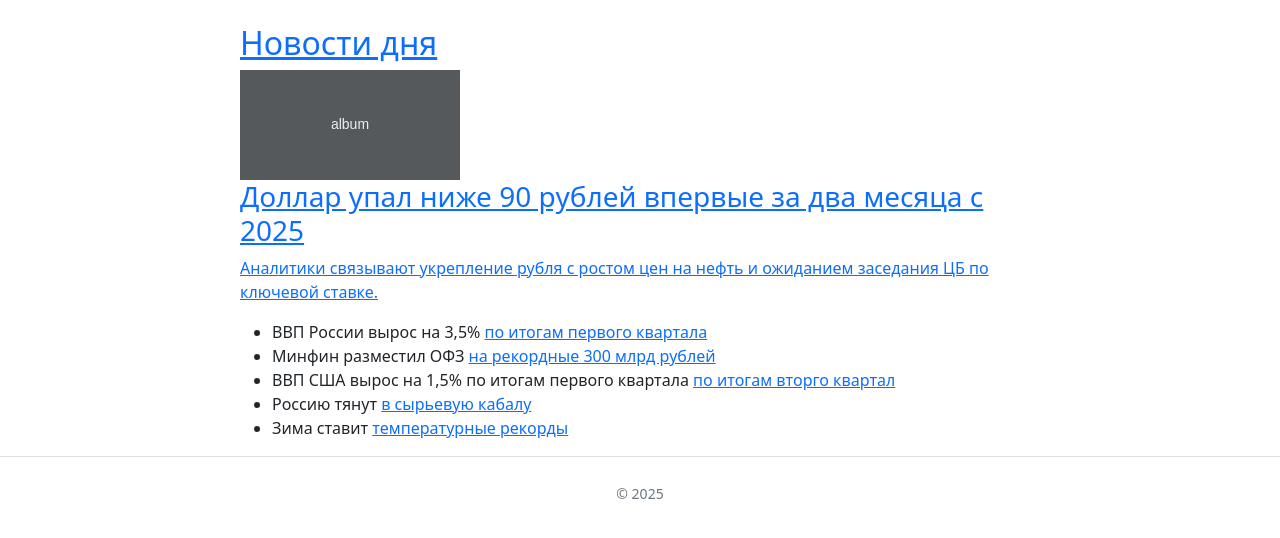
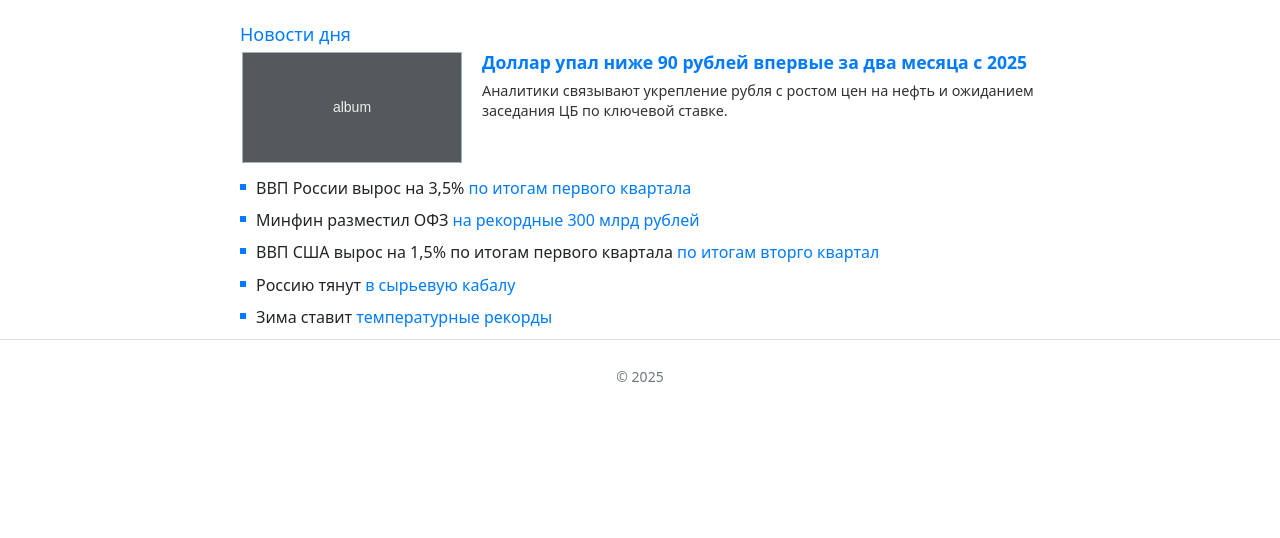
Before and after one commit to fetgrigory/Stock-Data-Service, a FastAPI app: page / in a window 1280 px wide. Shown: the part 53-591 px from the top of the page. Run offline with FastAPI, Linux system fonts and the light colour scheme; parts of the project's set-up code (start-up, migrations or seed data) failed here and were passed over.

Commit message:
Add main page styles for news section

```diff
--- /dev/null
+++ b/src/static/css/styles.css
@@ -0,0 +1,136 @@
+/* News section */
+.news-section__header {
+    margin: 0 0 6px;
+}
+
+.news-section__title {
+    font-size: 18px;
+    margin-bottom: 5px;
+}
+
+.news-section__title a {
+    color: #007bff;
+    text-decoration: none;
+}
+
+.news-section__title a:hover {
+    text-decoration: underline;
+}
+
+/* Featured news */
+.news-featured {
+    padding: 0 2px;
+    margin: 0 0 14px;
+    overflow: hidden;
+}
+
+/* Featured image */
+.news-featured__image {
+    float: left;
+    width: 220px;
+    margin-right: 20px;
+}
+
+.news-featured__image img,
+.news-featured__image svg {
+    border: 1px solid #9DB4BC;
+    display: block;
+    width: 100%;
+    height: auto;
+}
+
+/* Featured content */
+.news-featured__content {
+    margin: 0 0 0 240px;
+}
+
+.news-featured__title {
+    font-size: 1.1em;
+    font-weight: bold;
+    margin: 0 0 8px;
+}
+
+.news-featured__title a {
+    color: #007bff;
+    text-decoration: none;
+}
+
+.news-featured__title a:hover {
+    text-decoration: underline;
+}
+
+.news-featured__excerpt {
+    font-size: 0.9em;
+    line-height: 1.4;
+    margin: 0;
+}
+
+.news-featured__excerpt a {
+    color: #333;
+    text-decoration: none;
+}
+
+.news-featured__excerpt a:hover {
+    text-decoration: underline;
+}
+
+/* News list */
+.news-list {
+    list-style: none;
+    padding: 0;
+    margin: 0;
+}
+
+/* News list item */
+.news-list__item {
+    margin: 0 0 10px 16px;
+    padding: 0;
+    position: relative;
+    line-height: 1.4;
+}
+
+/* Custom bullet */
+.news-list__bullet {
+    width: 6px;
+    height: 6px;
+    display: block;
+    position: absolute;
+    left: -16px;
+    top: 7px;
+    background-color: #007bff;
+}
+
+
+/* News links */
+.news-list__item a {
+    color: #007bff;
+    text-decoration: none;
+}
+
+.news-list__item a:hover {
+    text-decoration: underline;
+}
+
+.news-list__item a:visited {
+    color: #666;
+}
+
+/* News tag */
+.news-list__tag {
+    display: inline-block;
+    background: #f2f0db;
+    color: #31302e;
+    font-size: 11px;
+    padding: 1px 4px 2px;
+    margin-left: 5px;
+    text-decoration: none;
+}
+
+.news-list__tag:hover {
+    text-decoration: underline;
+}
+
+/* Utility */
+.nobr {
+    white-space: nowrap;
+}
--- a/src/templates/base.html
+++ b/src/templates/base.html
@@ -4,6 +4,7 @@
     <meta charset="UTF-8">
     <meta name="viewport" content="width=device-width, initial-scale=1.0">
     <link rel="stylesheet" href="https://cdn.jsdelivr.net/npm/bootstrap@5.2.3/dist/css/bootstrap.min.css">
+    <link rel="stylesheet" href="/static/css/styles.css">
     <title>{% block title %}Stock Data Service{% endblock %}</title>
 </head>
 <body>
```
